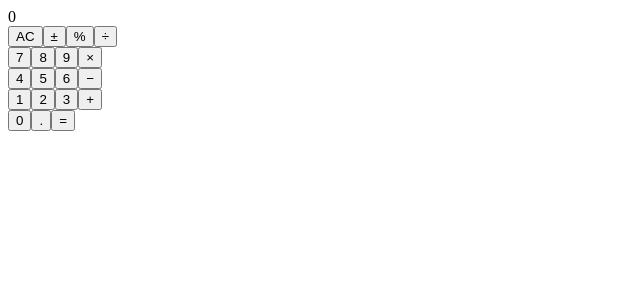
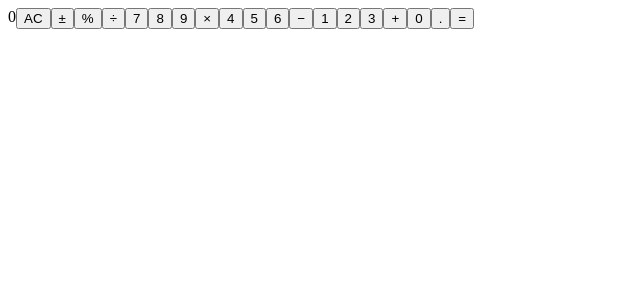
Before and after one commit to keshav-c/React-Calculator, a React (Create React App) app: page / in a window 1280 px wide. Shown: the top 300 px of the page, without its empty margins (0-640 px from the left). Built offline with nearby package versions, Linux system fonts and the light colour scheme.

Commit message:
Add preliminary styles to the App component

```diff
--- a/src/components/App.js
+++ b/src/components/App.js
@@ -3,11 +3,15 @@ import Display from './Display';
 import ButtonPanel from './ButtonPanel';
 
 function App() {
+  const style = {
+    display: 'flex',
+    width: 700,
+  };
   return (
-    <>
+    <div style={style}>
       <Display />
       <ButtonPanel />
-    </>
+    </div>
   );
 }
 
```
